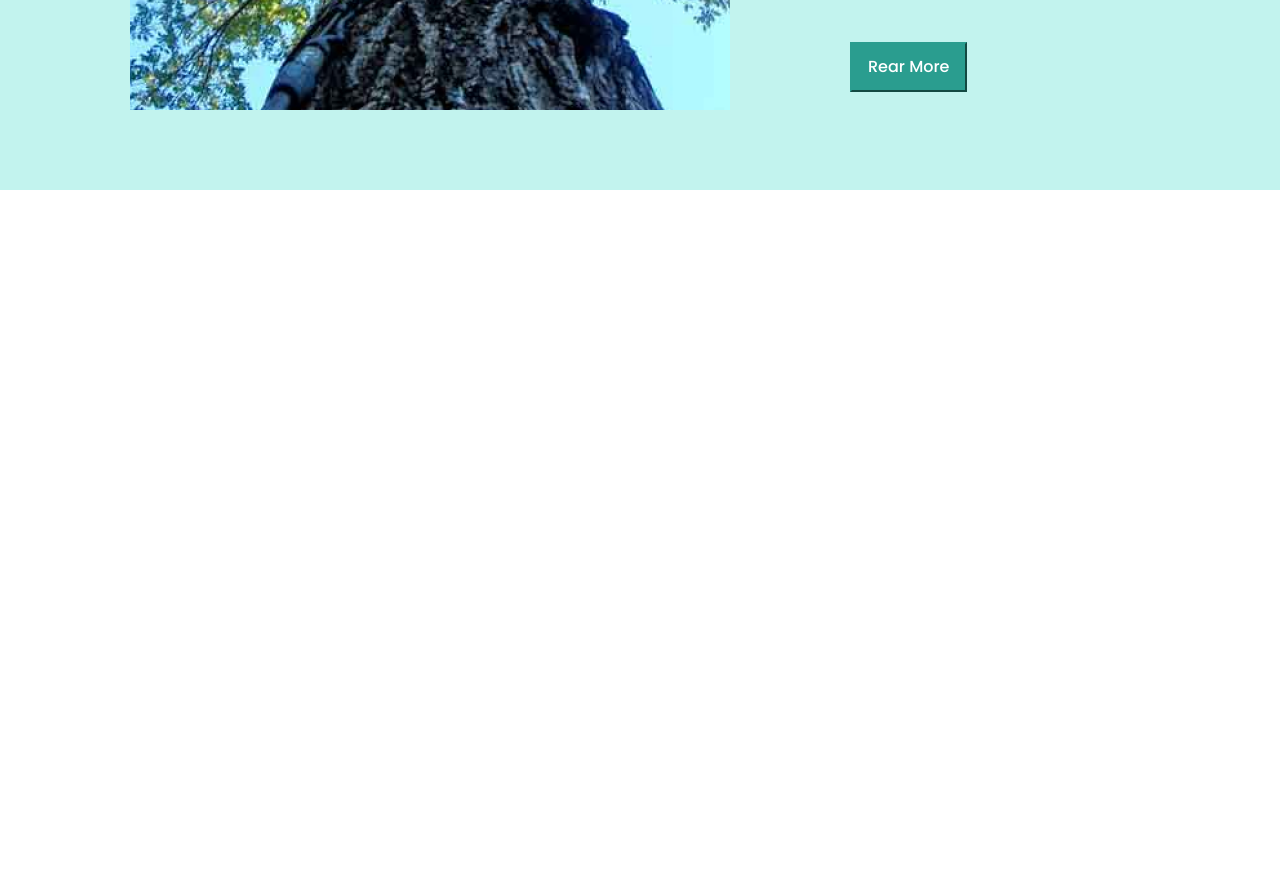
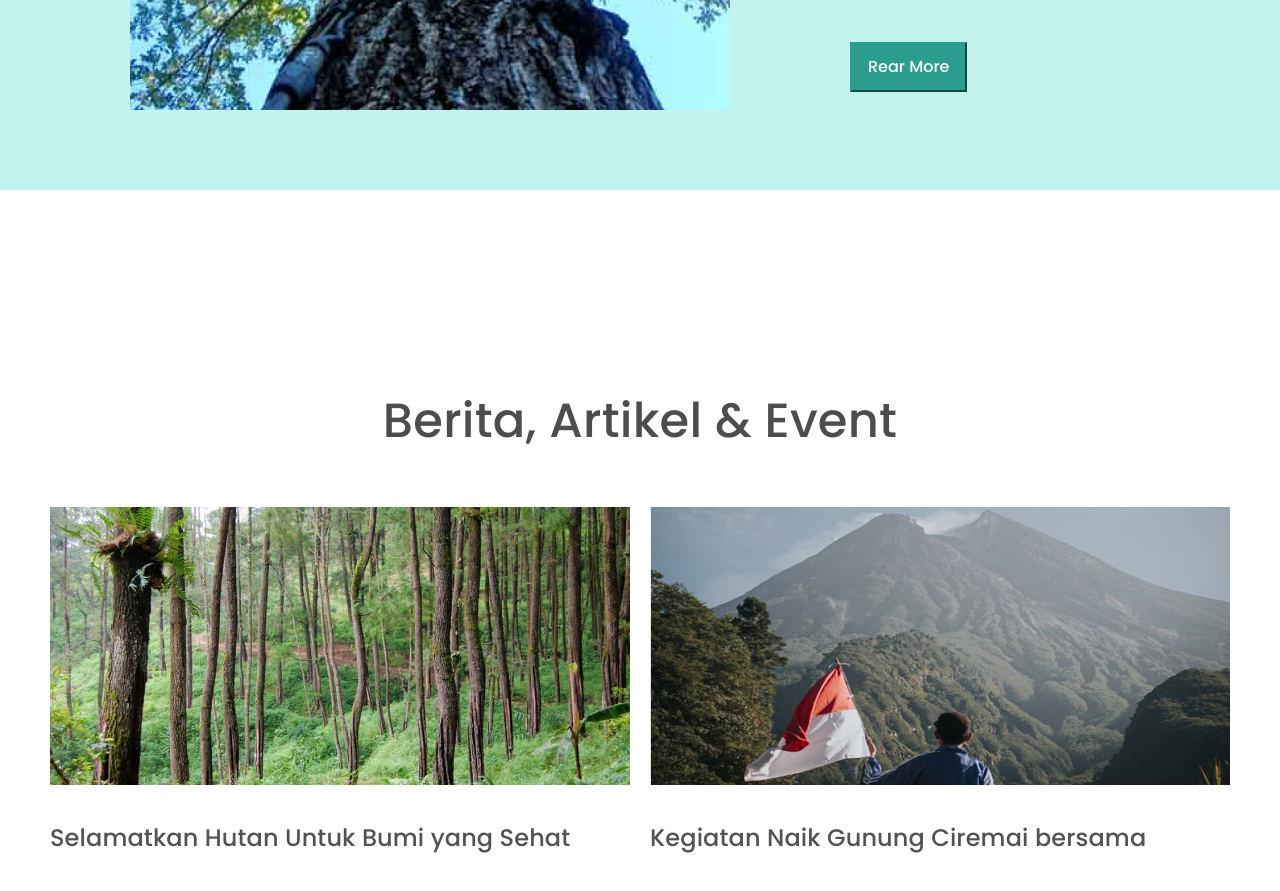
Before and after one commit to giorgikilosanidze/davaleba-5, a plain HTML site: page index.html in a window 1280 px wide. Shown: the part 1486-2377 px from the top of the page. Before the commit the page ends 1676 px from the top, so only its background shows below. Drawn offline with Linux system fonts and the light colour scheme.

Commit message:
add section2

```diff
--- a/css/style.css
+++ b/css/style.css
@@ -133,3 +133,49 @@ button {
     line-height: 24px;
     border-color: #2A9D8F;
 }
+
+/* section2 */
+
+.section2 {
+    width: 1180px;
+    margin: 200px auto;
+}
+
+.sec2_h2 {
+    color: #4D4D4D;
+    font-family: 'Poppins', sans-serif;
+    font-size: 48px;
+    font-style: normal;
+    font-weight: 500;
+    line-height: 130%;
+    letter-spacing: 0.24px;
+    text-align: center;
+    margin-bottom: 54px;
+}
+
+figure {
+    width: 580px;
+    height: 346px;
+    display: inline-block;
+    vertical-align: middle;
+}
+
+.fig_img {
+    width: 580px;
+    height: 278px;
+}
+
+figcaption {
+    color: #535353;
+    font-family: 'Poppins', sans-serif;
+    font-size: 24px;
+    font-style: normal;
+    font-weight: 400;
+    line-height: 36px;
+    letter-spacing: 0.12px;
+    margin-top: 32px;
+}
+
+.fig1{
+    margin-right: 16px;
+}
--- a/index.html
+++ b/index.html
@@ -28,7 +28,7 @@
         <p class="article1_text1">BERTUMBUH adalah organisasi non-profit yang mempunyai tujuan untuk Melindungi, menjaga, merawat, dan melestarikan pohon-pohon yang ada di dunia serta kami akan  terus menjaga kestabilan bumi lewat penanaman dan penghijauan.</p>
         <p class="article1_text2">Lewat penanaman dan penghijauan ini juga  kita dapat mencegah berbagai masalah seperti pemanasan global, polusi, banjir, tanah longsor serta terjaganya flora dan dan fauna yang ada di dunia dan oleh dasar ini pula organisasi Bertumbuh dibuat. Kamu juga bisa membantu Bertumbuh dengan cara menjadi relawan, petani serta kamu juga bisa berdonasi untuk mendukung kegiatan oprasional kami.</p>
     </article>
-    <!-- section -->
+    <!-- section1 -->
     <section class="section1">
         <img src="images/image1.png" alt="photo of tree" class="sec1_img">
         <article class="sec1_article">
@@ -38,6 +38,18 @@
                 <button>Rear More</button>
         </article>
     </section>
+    <!-- section2 -->
+    <section class="section2">
+        <h2 class="sec2_h2">Berita, Artikel & Event</h2>
+        <figure class="fig1">
+            <img src="images/image2.png" alt="forest" class="fig_img">
+            <figcaption>Selamatkan Hutan Untuk Bumi yang Sehat</figcaption>
+        </figure>
+        <figure>
+            <img src="images/image3.png" alt="man in the mountains" class="fig_img">
+            <figcaption>Kegiatan Naik Gunung Ciremai bersama</figcaption>
+        </figure>
+    </section>
 </body>
 
 </html>
```
Also changed, not shown: images/image2.png (renamed from images/unsplash_uD4wymJbp7g.png), images/image3.png (renamed from images/unsplash_go75G-7A5jw.png).
